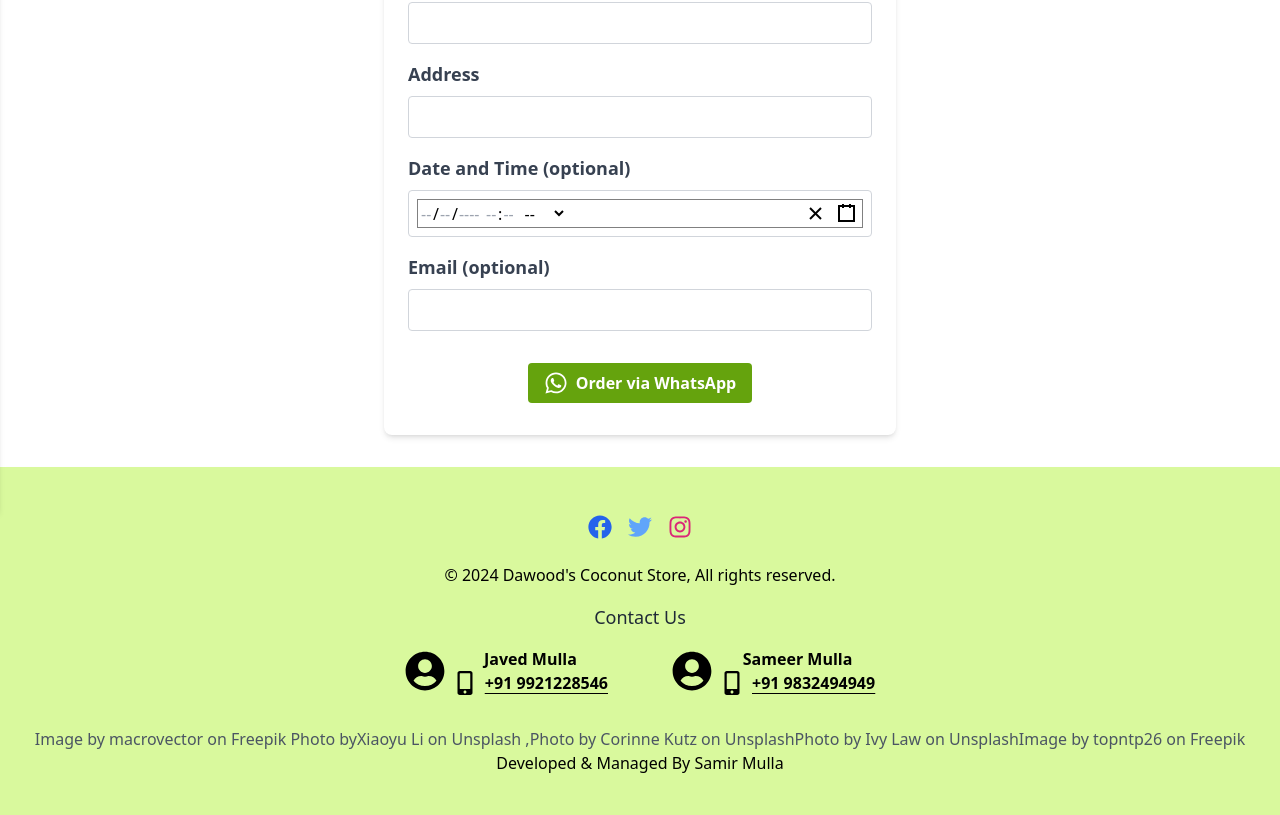
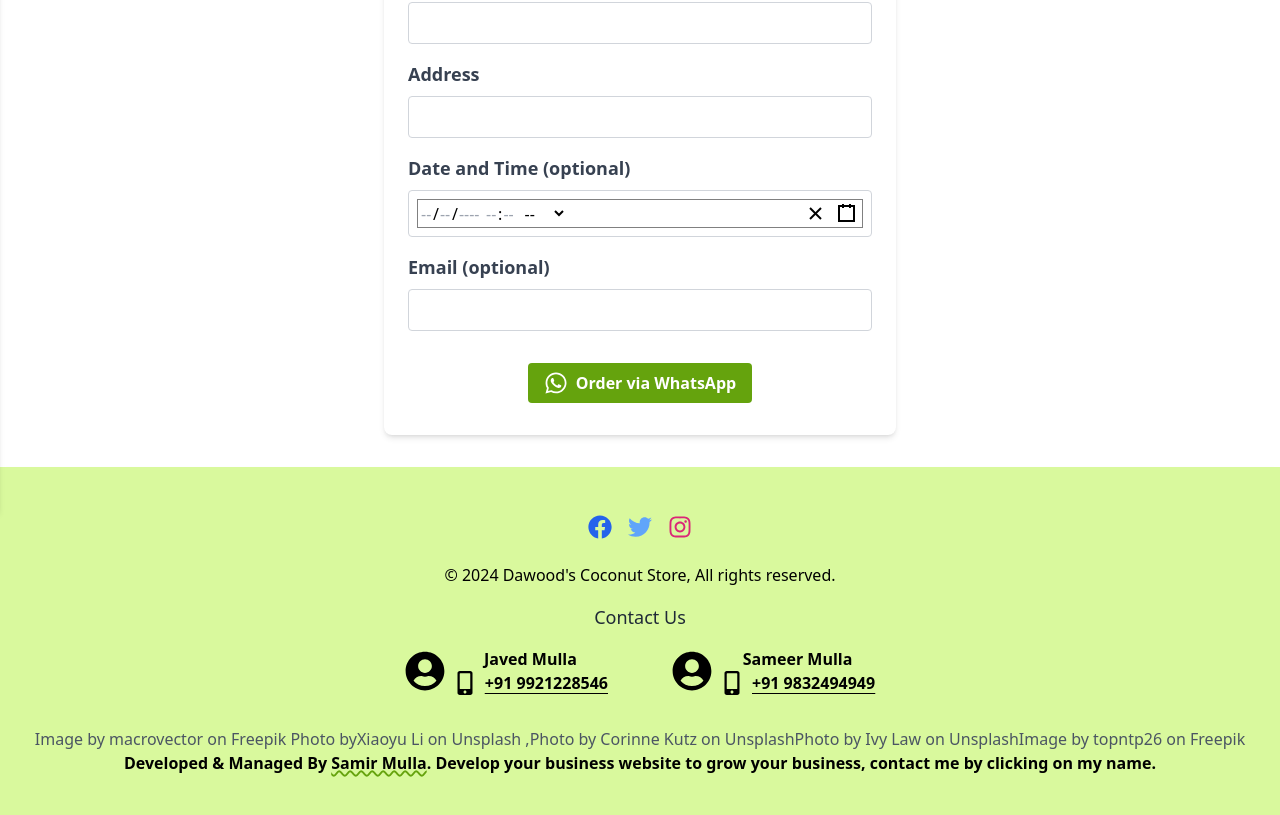
Before and after one commit to Samir-Mulla/Coconut-selling-website, a React (Vite) app: page /contact in a window 1280 px wide. Shown: the part 288-1103 px from the top of the page. Built offline with nearby package versions, Linux system fonts and the light colour scheme.

Commit message:
info: add website developer details

```diff
--- a/src/components/Footer.jsx
+++ b/src/components/Footer.jsx
@@ -107,8 +107,16 @@ const Footer = () => {
             <a href="https://www.freepik.com/free-photo/fresh-coconuts-background_1273502.htm#fromView=search&page=1&position=46&uuid=a3cdfd73-33a5-4a3f-bbe2-445a58a05305">
               Image by topntp26 on Freepik
             </a>{" "}
-            <p className="text-black mb-4">
-              Developed & Managed By <a href="https://samirmulla-dev.netlify.app/">Samir Mulla</a>
+            <p className="text-black font-semibold mb-4 decoration-lime-600 text-md">
+              Developed & Managed By{" "}
+              <a
+                href="https://samirmulla-dev.netlify.app/"
+                className="font-bold underline decoration-wavy decoration-2"
+              >
+                Samir Mulla
+              </a>
+              . Develop your business website to grow your
+              business, contact me by clicking on my name.
             </p>
           </p>
         </div>
```
